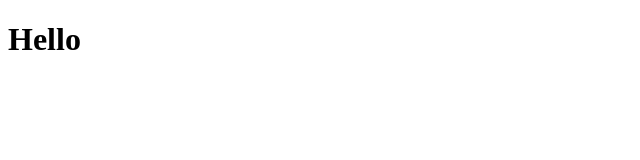
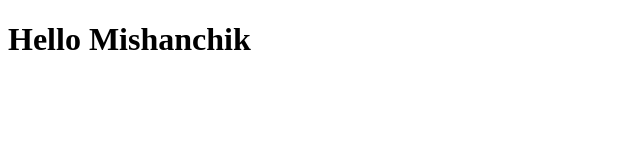
Before and after one commit to MykhailoTarasov/Tutorial, a plain HTML site: page index.html in a window 1280 px wide. Shown: the whole page, without its empty margins (0-640 px from the left). Drawn offline with Linux system fonts and the light colour scheme.

Commit message:
Update index.html

```diff
--- a/index.html
+++ b/index.html
@@ -7,6 +7,6 @@
     <title>Document</title>
 </head>
 <body>
-    <h1>Hello</h1>
+    <h1>Hello Mishanchik</h1>
 </body>
 </html>
```
